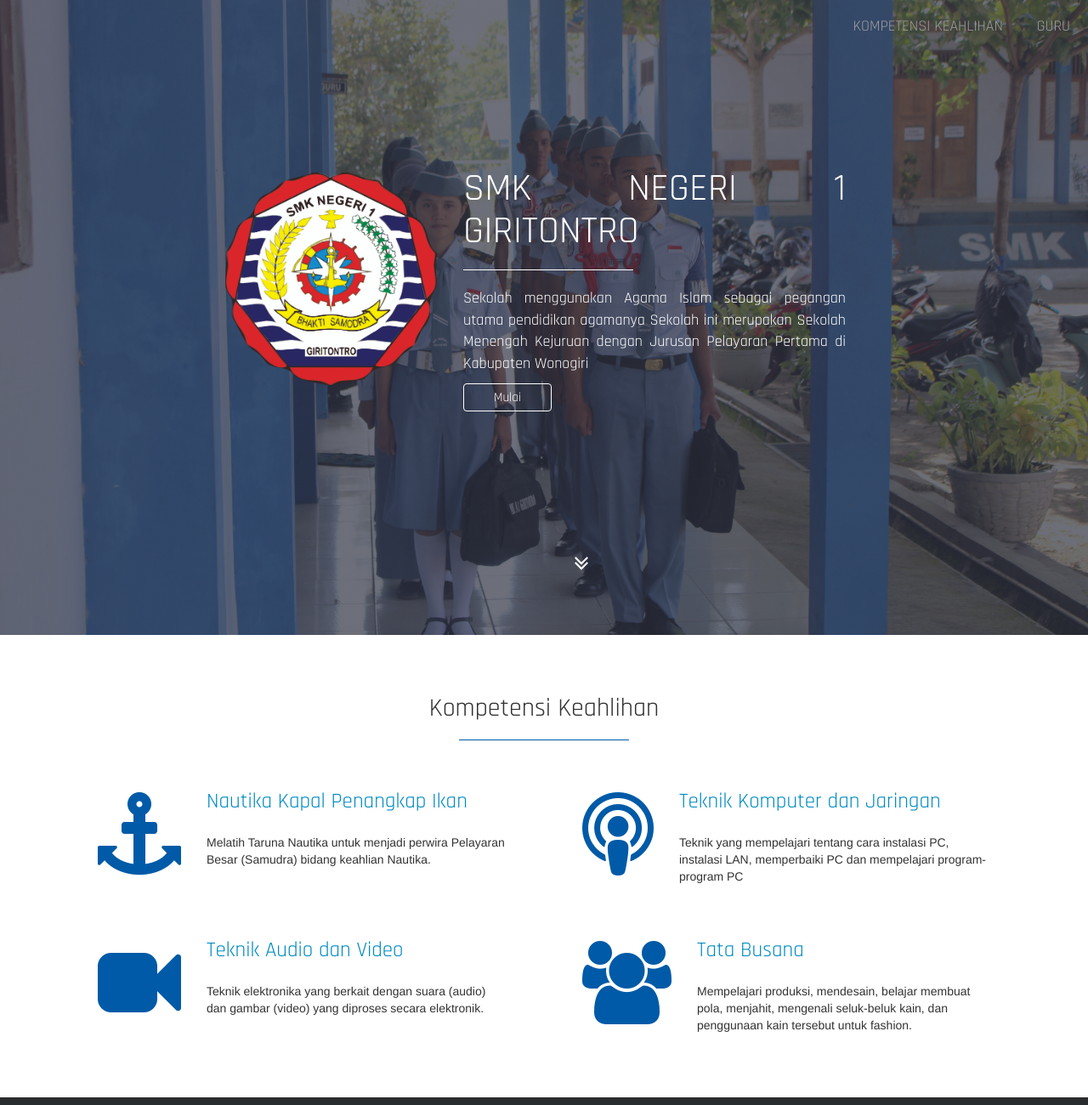
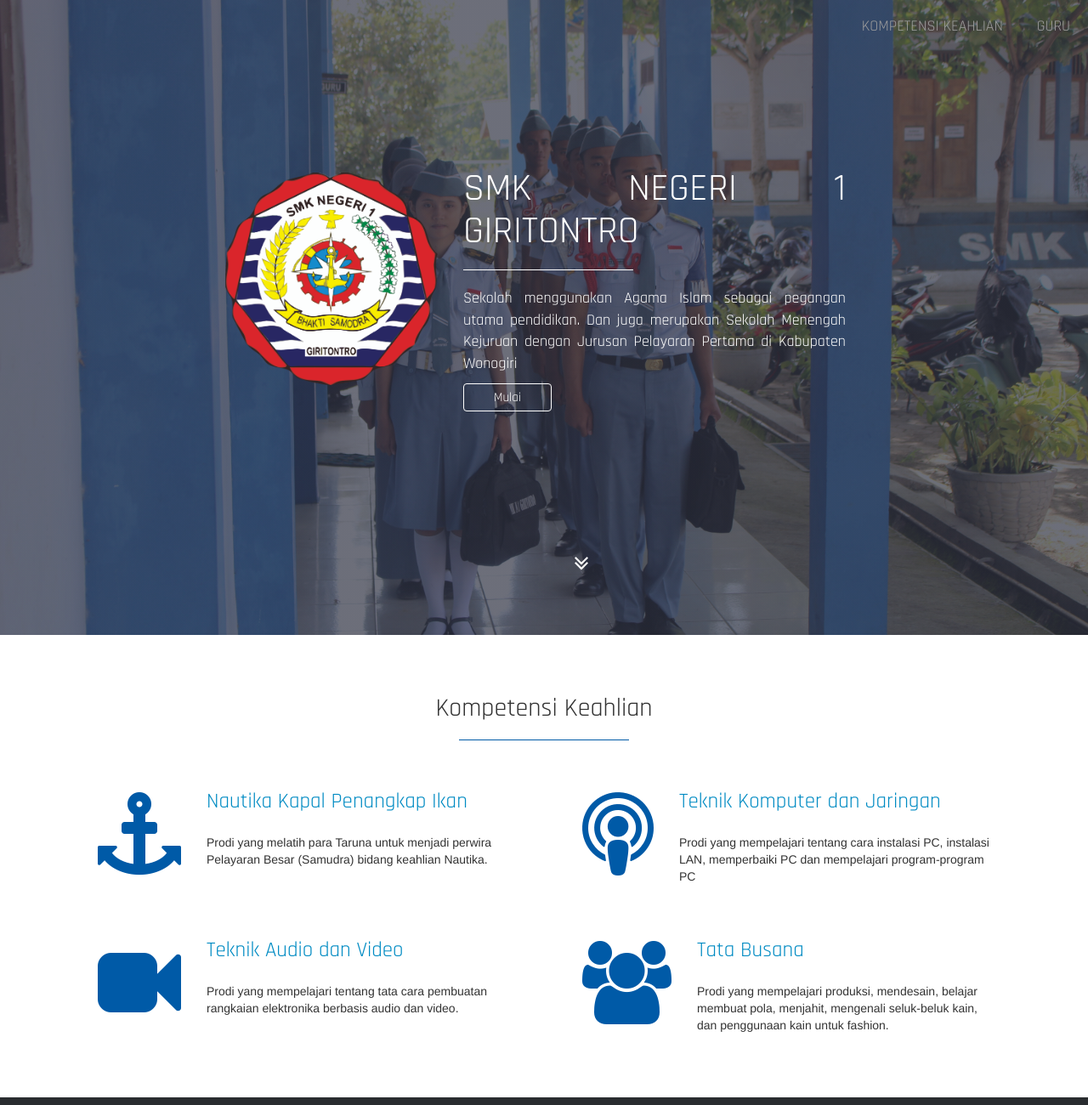
Before and after one commit to AlexzPurewoko/sekolah, a plain HTML site: page index.html in a window 1280 px wide. Shown: the top 1300 px of the page at 85% size. Drawn offline with Linux system fonts and the light colour scheme.

Commit message:
modify all description

```diff
--- a/index.html
+++ b/index.html
@@ -20,7 +20,7 @@
     <nav class="navbar navbar-inverse ">
       <div class="container-fluid">
         <ul class="nav navbar-nav navbar-right ">
-          <li><a href="#jurusan" class='page-scroll'>KOMPETENSI KEAHLIHAN</a></li>
+          <li><a href="#jurusan" class='page-scroll'>KOMPETENSI KEAHLIAN</a></li>
           <li><a href="#organization" class='page-scroll'>GURU</a></li>
         </ul>
       </div>
@@ -46,13 +46,12 @@
               <li><a href="#footer" class='page-scroll'>CONTACT</a></li>
             </ul>
           </li>
-          <li><a href="#jurusan" class='page-scroll'>KOMPETENSI KEAHLIHAN</a></li>
+          <li><a href="#jurusan" class='page-scroll'>KOMPETENSI KEAHLIAN</a></li>
           <li><a href="#" class='page-scroll'>GURU</a></li>
         </ul>
       </div>
     </nav>
-
-
+  </header>
     <!-- homepage -->
 
     <section class="brand">
@@ -61,7 +60,7 @@
         <div class="info">
           <h3>SMK NEGERI 1 GIRITONTRO</h3>
           <hr class="garis">
-          <p>Sekolah menggunakan Agama Islam sebagai pegangan utama pendidikan agamanya Sekolah ini merupakan Sekolah Menengah Kejuruan dengan Jurusan Pelayaran Pertama di Kabupaten Wonogiri</p>
+          <p>Sekolah menggunakan Agama Islam sebagai pegangan utama pendidikan. Dan juga merupakan Sekolah Menengah Kejuruan dengan Jurusan Pelayaran Pertama di Kabupaten Wonogiri</p>
         </div>
         <a href="#berita" class="btn btn-primary btn-xl page-scroll">Mulai</a>
       </article>
@@ -75,7 +74,7 @@
       <div class="container">
         <div class="row">
           <div class="col-lg-12 text-center">
-            <h2 class="section-heading">Kompetensi Keahlihan</h2>
+            <h2 class="section-heading">Kompetensi Keahlian</h2>
             <hr>
           </div>
         </div>
@@ -86,7 +85,7 @@
           <div class="info">
             <i class="icon fa fa-5x fa-anchor text-primary pic"></i>
             <h3>Nautika Kapal Penangkap Ikan</h3>
-            <p>Melatih Taruna Nautika untuk menjadi perwira Pelayaran Besar (Samudra) bidang keahlian Nautika.</p>
+            <p>Prodi yang melatih para Taruna untuk menjadi perwira Pelayaran Besar (Samudra) bidang keahlian Nautika.</p>
           </div>
         </article>
         <article>
@@ -94,7 +93,7 @@
           <div class="info">
             <i class="icon fa fa-5x fa-podcast text-primary pic"></i>
             <h3>Teknik Komputer dan Jaringan</h3>
-            <p>Teknik yang mempelajari tentang cara instalasi PC, instalasi LAN, memperbaiki PC dan mempelajari program-program PC</p>
+            <p>Prodi yang mempelajari tentang cara instalasi PC, instalasi LAN, memperbaiki PC dan mempelajari program-program PC</p>
           </div>
         </article>
         <article>
@@ -102,7 +101,7 @@
           <div class="info">
             <i class="icon fa fa-5x fa-video-camera text-primary pic"></i>
             <h3>Teknik Audio dan Video</h3>
-            <p>Teknik elektronika yang berkait dengan suara (audio) dan gambar (video) yang diproses secara elektronik.</p>
+            <p>Prodi yang mempelajari tentang tata cara pembuatan rangkaian elektronika berbasis audio dan video.</p>
           </div>
         </article>
         <article>
@@ -110,7 +109,7 @@
           <div class="info">
             <i class="icon fa fa-5x fa-users text-primary pic"></i>
             <h3>Tata Busana</h3>
-            <p>Mempelajari produksi, mendesain, belajar membuat pola, menjahit, mengenali seluk-beluk kain, dan penggunaan kain tersebut untuk fashion.</p>
+            <p>Prodi yang mempelajari produksi, mendesain, belajar membuat pola, menjahit, mengenali seluk-beluk kain, dan penggunaan kain untuk fashion.</p>
           </div>
         </article>
       </div>
```
